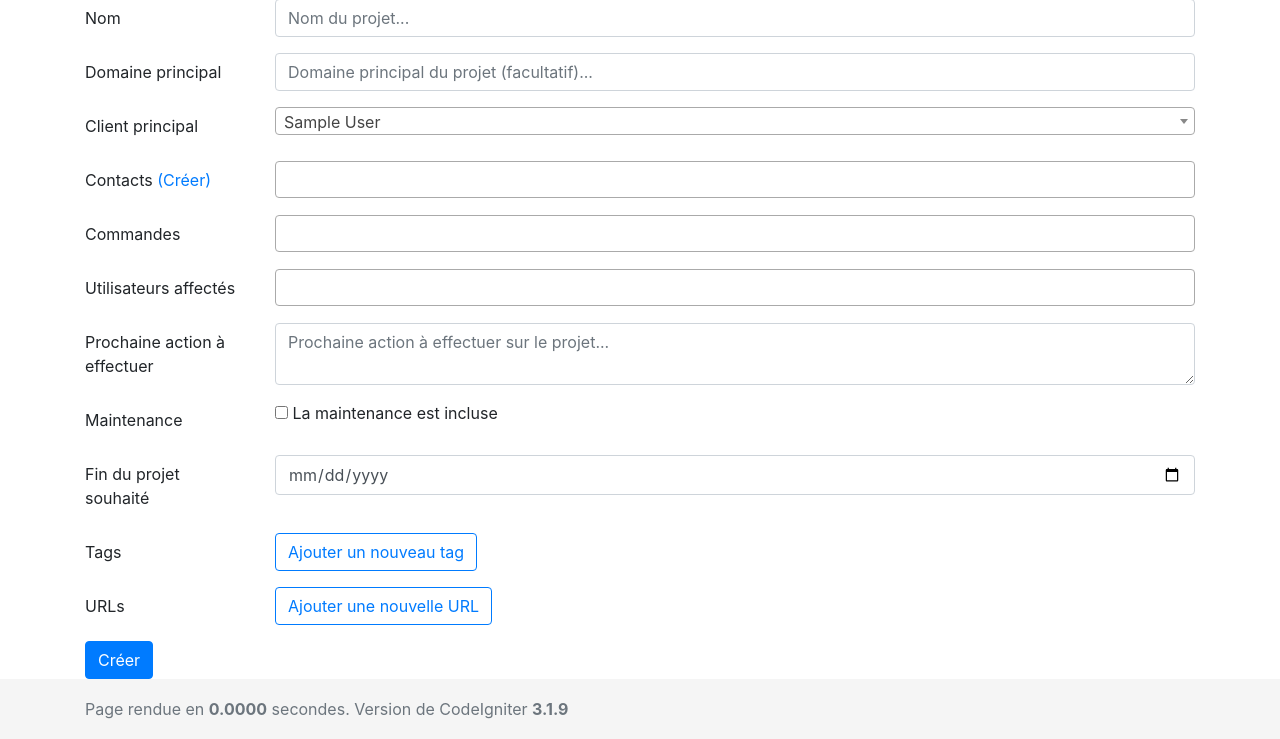
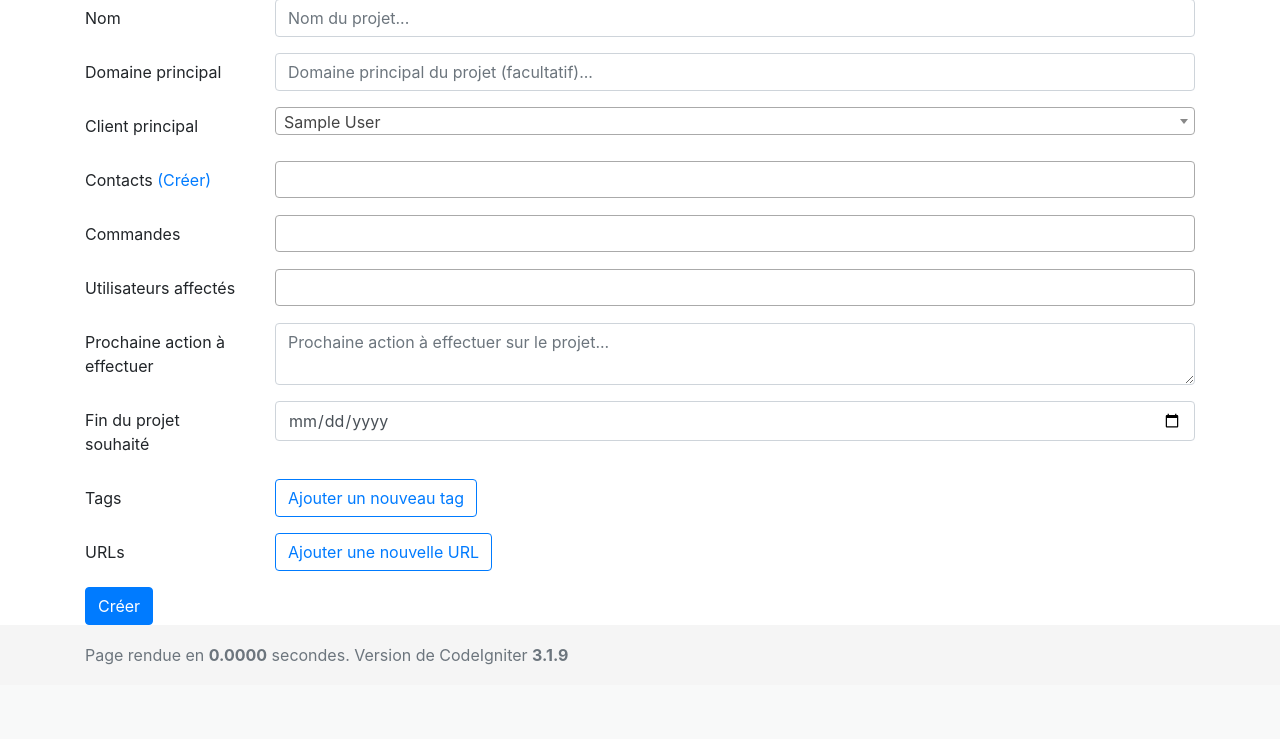
Before and after one commit to ludovicm67/extranet-old, a CodeIgniter app: template application/views/projects/new.php in a window 1280 px wide. Shown: the part 211-950 px from the top of the page. After the commit the page ends 876 px from the top, so only its background shows below. Run offline with CodeIgniter, Linux system fonts and the light colour scheme; the template is opened without the code that fills it: most values are stand-ins (such as "Sample title", 1, 10 or a date in 2020); some libraries are stand-ins or nearby versions.

Commit message:
removed maintenance checkbox on projects

```diff
--- a/application/controllers/Projects.php
+++ b/application/controllers/Projects.php
@@ -225,7 +225,6 @@ class Projects extends MY_AuthController
       $projectName = strip_tags(trim($this->input->post('name')));
       $projectDomain = strip_tags(trim($this->input->post('domain')));
       $projectClient = strip_tags(trim($this->input->post('client')));
-      $projectMaintenance = (empty($this->input->post('maintenance'))) ? 0 : 1;
       $projectNextAction = htmlspecialchars(
         trim($this->input->post('next_action'))
       );
@@ -237,7 +236,6 @@ class Projects extends MY_AuthController
           'client_id' => ($projectClient == 0) ? null : $projectClient,
           'domain' => empty($projectDomain) ? null : $projectDomain,
           'next_action' => $projectNextAction,
-          'maintenance' => $projectMaintenance,
           'end_at' => $projectEndAt
         ];
         $this->db->insert('projects', $projectContent);
@@ -402,7 +400,6 @@ class Projects extends MY_AuthController
       $projectName = strip_tags(trim($this->input->post('name')));
       $projectDomain = strip_tags(trim($this->input->post('domain')));
       $projectClient = strip_tags(trim($this->input->post('client')));
-      $projectMaintenance = (empty($this->input->post('maintenance'))) ? 0 : 1;
       $projectNextAction = htmlspecialchars(
         trim($this->input->post('next_action'))
       );
@@ -414,7 +411,6 @@ class Projects extends MY_AuthController
           'client_id' => ($projectClient == 0) ? null : $projectClient,
           'domain' => empty($projectDomain) ? null : $projectDomain,
           'next_action' => $projectNextAction,
-          'maintenance' => $projectMaintenance,
           'end_at' => $projectEndAt
         ];
         $this->db->where('id', $id);
--- a/application/views/projects/list.php
+++ b/application/views/projects/list.php
@@ -17,7 +17,6 @@ ob_start();
       <th scope="col"></th>
       <th scope="col">Nom</th>
       <th scope="col">Prochaine action à effectuer</th>
-      <th scope="col">Maintenance incluse ?</th>
       <th scope="col">Fin du projet souhaité</th>
       <th scope="col">Actions</th>
     </tr>
@@ -32,7 +31,6 @@ ob_start();
       </td>
       <td><a href="/project/<?php echo $project->id; ?>"><?php echo $project->name; ?></a></td>
       <td><?php echo nl2br($project->next_action); ?></td>
-      <td><?php echo ($project->maintenance == 0) ? 'Non' : 'Oui'; ?></td>
       <td<?php echo (!empty($project->end_at) && new DateTime($project->end_at) < new DateTime('now')) ? ' class="text-warning"' : ''; ?>>
         <?php echo (!empty($project->end_at)) ? (new DateTime($project->end_at))->format('d/m/Y') : ''; ?>
       </td>
--- a/application/views/projects/new.php
+++ b/application/views/projects/new.php
@@ -67,16 +67,6 @@ ob_start();
     <label for="projectNextAction" class="col-sm-2 col-form-label">Prochaine action à effectuer</label>
     <div class="col-sm-10">
       <textarea class="form-control" name="next_action" id="projectNextAction" placeholder="Prochaine action à effectuer sur le projet..."></textarea>
-    </div>
-  </div>
-
-  <div class="form-group row">
-    <span class="col-sm-2 col-form-label">Maintenance</span>
-    <div class="col-sm-10">
-      <label for="projectMaintenance" value="1">
-        <input type="checkbox" name="maintenance" id="projectMaintenance">
-        La maintenance est incluse
-      </label>
     </div>
   </div>
 
--- a/application/views/projects/show.php
+++ b/application/views/projects/show.php
@@ -31,8 +31,6 @@ ob_start();
 <?php if ($project->domain): ?>
 <p><strong>Nom de domaine principal :</strong> <?php echo $project->domain; ?></p>
 <?php endif; ?>
-
-<p><strong>Maintenance :</strong> <?php echo ($project->maintenance == 0) ? 'non incluse' : 'incluse'; ?></p>
 
 <p<?php echo (!empty($project->end_at) && new DateTime($project->end_at) < new DateTime('now')) ? ' class="text-warning"' : ''; ?>>
   <strong>Fin du projet souhaité :</strong> <?php echo (!empty($project->end_at)) ? (new DateTime($project->end_at))->format('d/m/Y') : ''; ?>
--- a/database/projects.sql
+++ b/database/projects.sql
@@ -11,7 +11,6 @@ CREATE TABLE IF NOT EXISTS `projects` (
   `updated_at` datetime DEFAULT CURRENT_TIMESTAMP ON UPDATE CURRENT_TIMESTAMP,
   `next_action` text,
   `end_at` datetime,
-  `maintenance` tinyint(1) DEFAULT 0,
   PRIMARY KEY (`id`),
   FOREIGN KEY (client_id) REFERENCES sellsy_clients(id) ON DELETE CASCADE
 ) ENGINE=InnoDB DEFAULT CHARSET=utf8mb4 COLLATE=utf8mb4_general_ci;
```
Also changed, not shown: application/views/projects/edit.php (+0 -10 lines).
